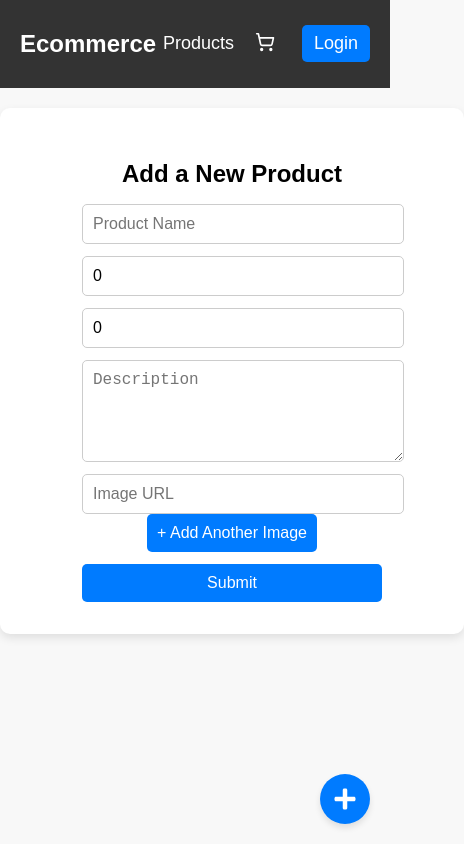
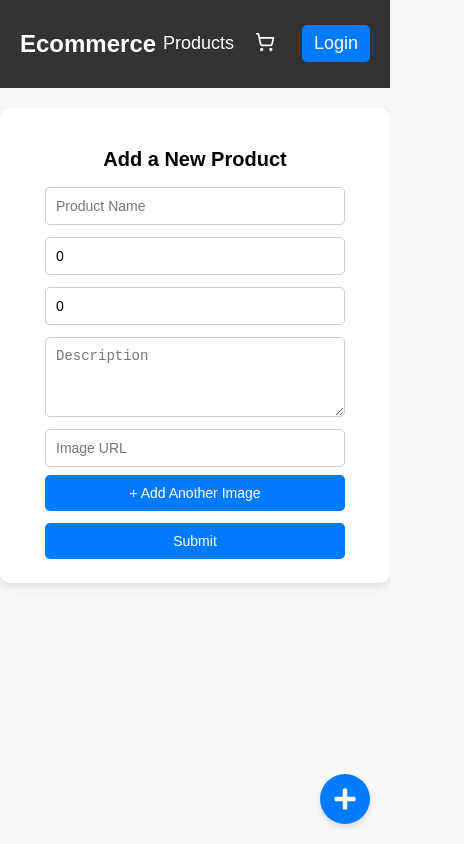
Before and after one commit to kamilkulczyk/Ecommerce-Api, a React (Vite) app in the folder frontend/: page /add-product in a window 390 px wide. Shown: the whole page, 464 px wide, since content can reach past the window. Built offline with nearby package versions, Linux system fonts and the light colour scheme.

Commit message:
make add product more responsive on mobile

```diff
--- a/frontend/src/pages/AddProduct.css
+++ b/frontend/src/pages/AddProduct.css
@@ -1,5 +1,6 @@
 .add-product-container {
-    width: 400px;
+    width: 100%;
+    max-width: 400px;
     background: #fff;
     padding: 2rem;
     border-radius: 10px;
@@ -7,6 +8,7 @@
     text-align: center;
     font-family: Arial, sans-serif;
     margin: 20px auto;
+    box-sizing: border-box;
 }
 
 .add-product-container h2 {
@@ -23,10 +25,11 @@
 .add-product-container input,
 .add-product-container textarea {
     width: 100%;
-    padding: 10px;
+    padding: 12px;
     border: 1px solid #ccc;
     border-radius: 5px;
     font-size: 16px;
+    box-sizing: border-box;
 }
 
 .add-product-container textarea {
@@ -34,20 +37,16 @@
     min-height: 80px;
 }
 
-  .add-product-container input[type="file"] {
-    border: none;
-    padding: 5px;
-  }
-
 .add-product-container button {
     background: #007bff;
     color: white;
-    padding: 10px;
+    padding: 12px;
     border: none;
     border-radius: 5px;
     cursor: pointer;
     font-size: 16px;
     transition: background 0.3s ease;
+    width: 100%;
 }
 
 .add-product-container button:hover {
@@ -58,3 +57,34 @@
     background: #ccc;
     cursor: not-allowed;
 }
+
+.image-urls {
+    display: flex;
+    flex-direction: column;
+    gap: 8px;
+}
+
+.image-urls input {
+    width: 100%;
+}
+
+@media (max-width: 480px) {
+    .add-product-container {
+        padding: 1.5rem;
+    }
+
+    .add-product-container h2 {
+        font-size: 20px;
+    }
+
+    .add-product-container input,
+    .add-product-container textarea {
+        font-size: 14px;
+        padding: 10px;
+    }
+
+    .add-product-container button {
+        font-size: 14px;
+        padding: 10px;
+    }
+}
```
Lines whose indentation alone changed are shown as unchanged.
